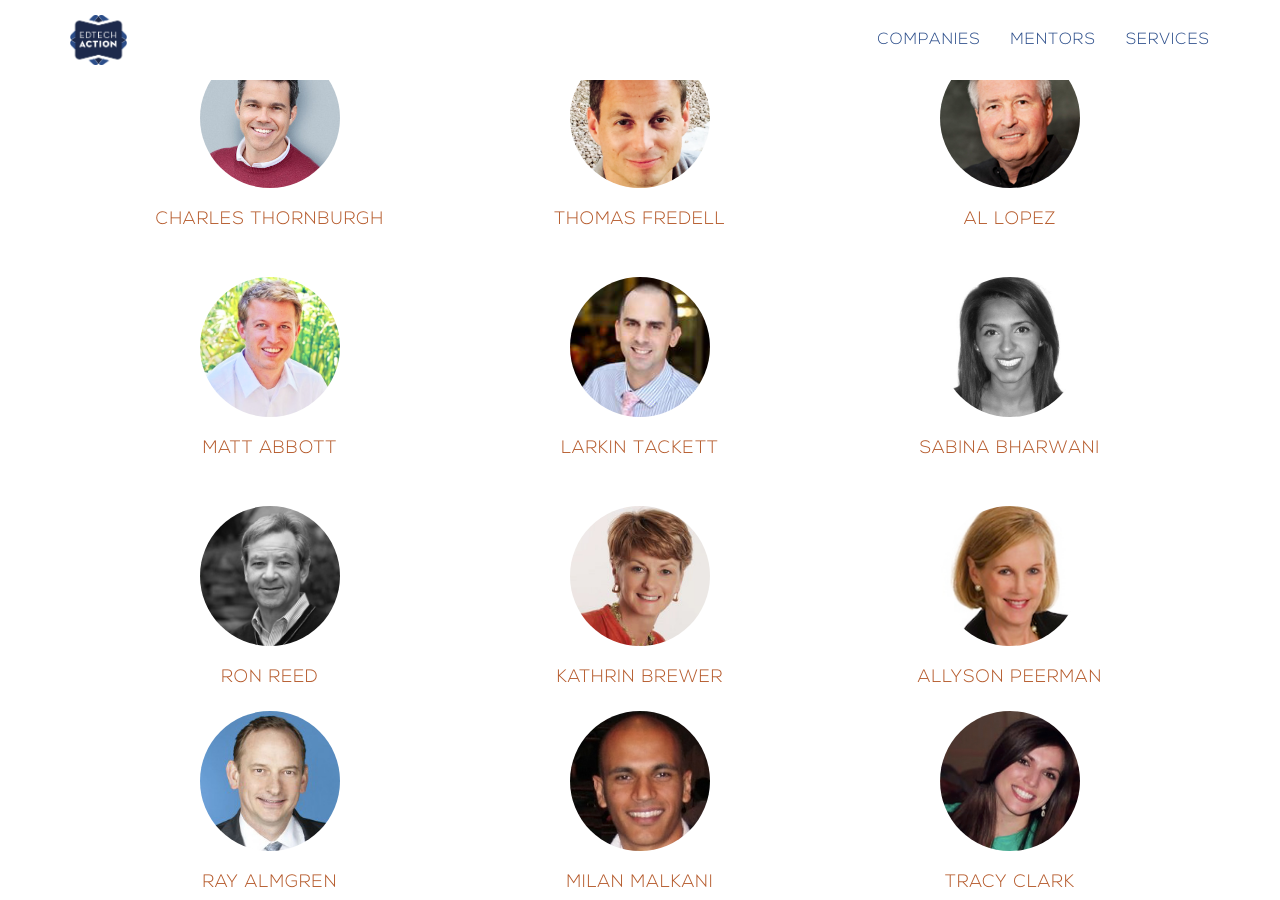
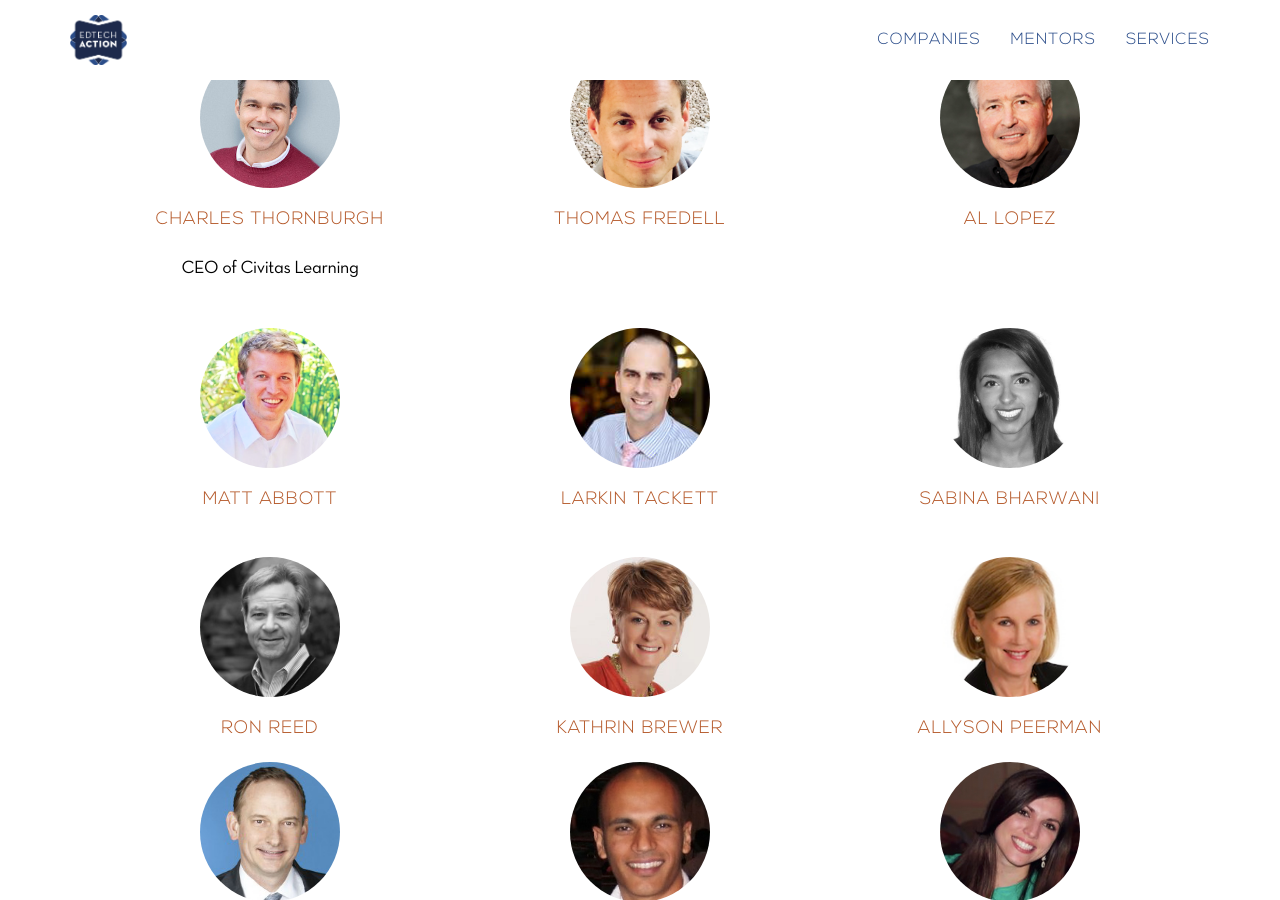
Before and after one commit to thejunto/edtech-action, a Jekyll site: the page built from index.html, in a window 1280 px wide and 900 px high, scrolled down 2862 px. Built offline with Jekyll 4.4.1, drawn with Linux system fonts in a browser that asks for light colours; nearby versions of some CDN libraries.

Commit message:
Update index.html

```diff
--- a/index.html
+++ b/index.html
@@ -184,6 +184,7 @@ layout: default
           <div class="col-md-4 col-sm-4 col-xs-12">
             <a target="_blank" href="http://www.civitaslearning.com/about/team.html"><img class="img-responsive center-block mentor" src="/img/mentors/charles.jpg" /></a>
             <h5>Charles Thornburgh</h5>
+            <p class="rol">CEO of Civitas Learning</p>
           </div>
           <div class="col-md-4 col-sm-4 col-xs-12">
             <a class="popup-with-zoom-anim" href="#thomas"><img class="img-responsive center-block mentor" src="/img/mentors/thomas.png" /></a>
```
